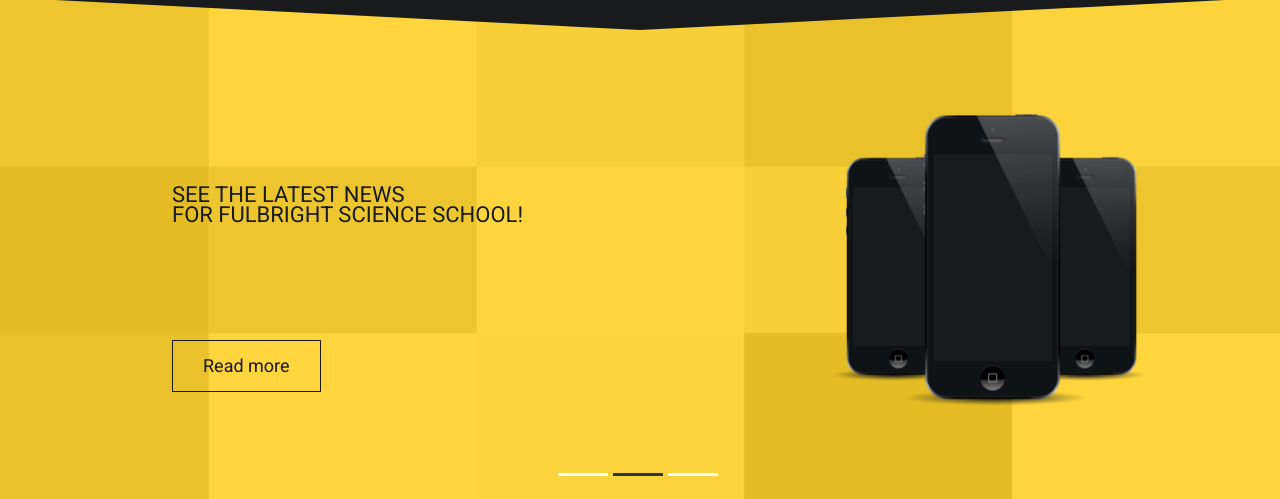
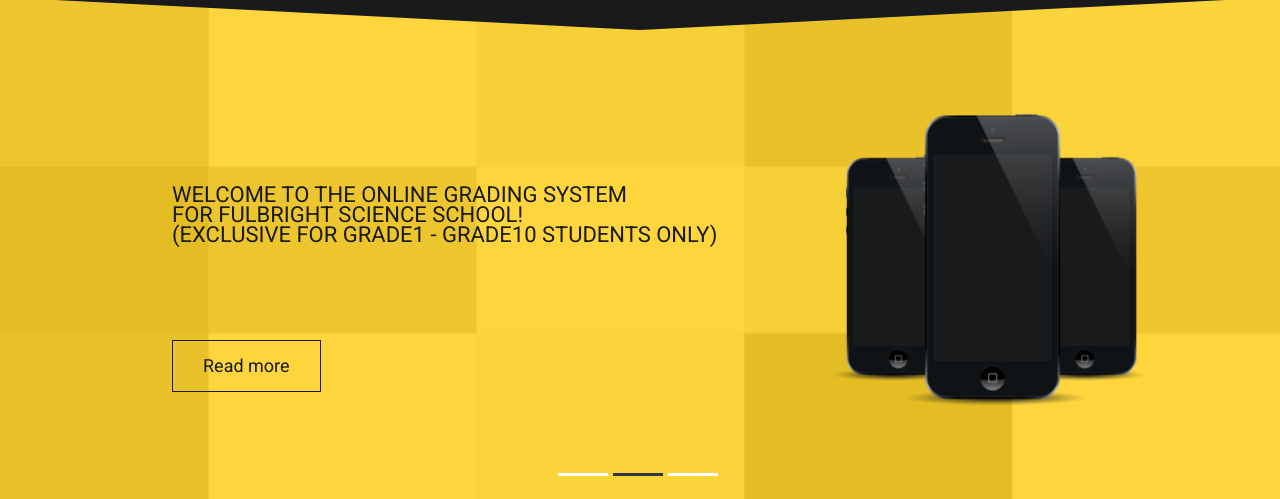
Before and after one commit to joegeneq/apc-softdev-it111-09, a Yii app: template application/fulbright_aps/frontend/views/site/index.php in a window 1280 px wide. Shown: the part 70-569 px from the top of the page. Run offline with PHP 8.4 and a stand-in for Yii, Linux system fonts and the light colour scheme; the template is opened without the code that fills it, so the values that code supplies are empty; some libraries are stand-ins or nearby versions.

Commit message:
Edited functionality on index.php for frontend.

```diff
--- a/application/fulbright_aps/frontend/views/site/index.php
+++ b/application/fulbright_aps/frontend/views/site/index.php
@@ -74,8 +74,9 @@
                     <!-- End first slide -->
                     <!-- Start second slide -->
                     <div class="da-slide">
-                        <h4>See the Latest News<br>
-                        for Fulbright Science School! </h4>
+                        <h4>Welcome to the Online Grading System<br>
+                    		for Fulbright Science School!<br>
+                    		(Exclusive for Grade1 - Grade10 students only) </h4>
 
 
                         <a href="#" class="da-link button">Read more</a>
```
